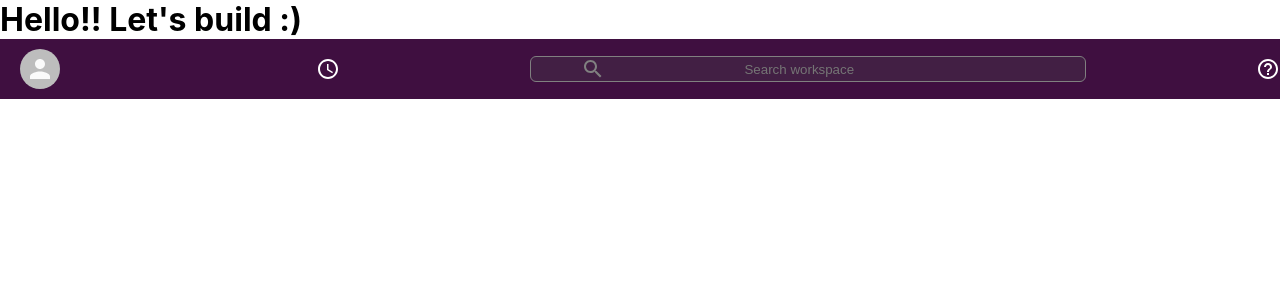
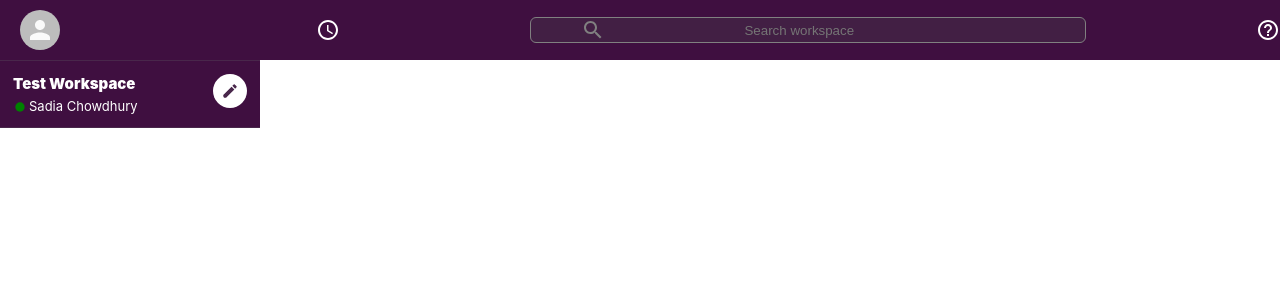
Before and after one commit to sadiaRia/Real-time-chat-app, a React (Create React App) app: page / in a window 1280 px wide. Shown: the top 300 px of the page. Built offline with nearby package versions, Linux system fonts and the light colour scheme.

Commit message:
add sidebar header

```diff
--- a/src/App.js
+++ b/src/App.js
@@ -1,21 +1,25 @@
 import React from 'react';
 import './App.css';
 import Header from './components/Header/index';
+import Sidebar from './components/Sidebar/index';
 
 function App() {
   return (
     //BEM naning convention
     <div className="App">
-      <h1>Hello!! Let's build :) </h1>
-<Header/>
+      {/* <h1>Hello!! Let's build :) </h1> */}
+      <Header />
+      <div className="app__body">
+        <Sidebar />
+      </div>
+    </div>
 
-    </div>
   );
 }
 
 export default App;
 
 
-      {/* Header */}
-      {/*Sidebar */}
-      {/* react-router --> chat screen */}
+{/* Header */ }
+{/*Sidebar */ }
+{/* react-router --> chat screen */ }
--- /dev/null
+++ b/src/components/Sidebar/index.css
@@ -0,0 +1,46 @@
+.sidebar{
+  color: white;
+  background-color: var(--slack-color);
+  border-top: 1px solid #49274b;
+  max-width: 260px;
+}
+
+.sidebar__header{
+  display: flex;
+  border-bottom: 1px solid #49274b;
+  padding-bottom: 10px;
+  padding: 13px;
+  justify-content: space-between;
+}
+
+.sidebar__info{
+  flex:1
+}
+
+.sidebar__info > h2{
+font-size: 15px;
+font-weight: 900;
+margin-bottom: 5px;
+}
+
+.sidebar__info > h3{
+  display: flex;
+  align-items: center;
+  font-size: 13px;
+  font-weight: 400;
+  }
+
+  .sidebar__info > h3 > .MuiSvgIcon-root {
+    font-size: 14px;
+    margin-top: 1px;
+    margin-right: 2px;
+    color: green;
+  }
+
+.sidebar__header > .MuiSvgIcon-root {
+  padding: 8px;
+  color: #49274b;
+  font-size: 18px;
+  background-color: white;
+  border-radius: 999px;
+}
--- /dev/null
+++ b/src/components/Sidebar/index.jsx
@@ -0,0 +1,23 @@
+import React from 'react'
+import './index.css';
+import FiberManualRecordIcon from '@material-ui/icons/FiberManualRecord';
+// import {FiberManualRecordIcon} from '@material-ui/icons';
+import CreateIcon from '@material-ui/icons/Create';
+
+function Sidebar() {
+  return (
+    <div className="sidebar">
+      <div className="sidebar__header">
+        <div className="sidebar__info">
+          <h2>Test Workspace</h2>
+          <h3><FiberManualRecordIcon />
+         Sadia Chowdhury
+        </h3>
+        </div>
+        <CreateIcon />
+      </div>
+    </div>
+  )
+}
+
+export default Sidebar
```
